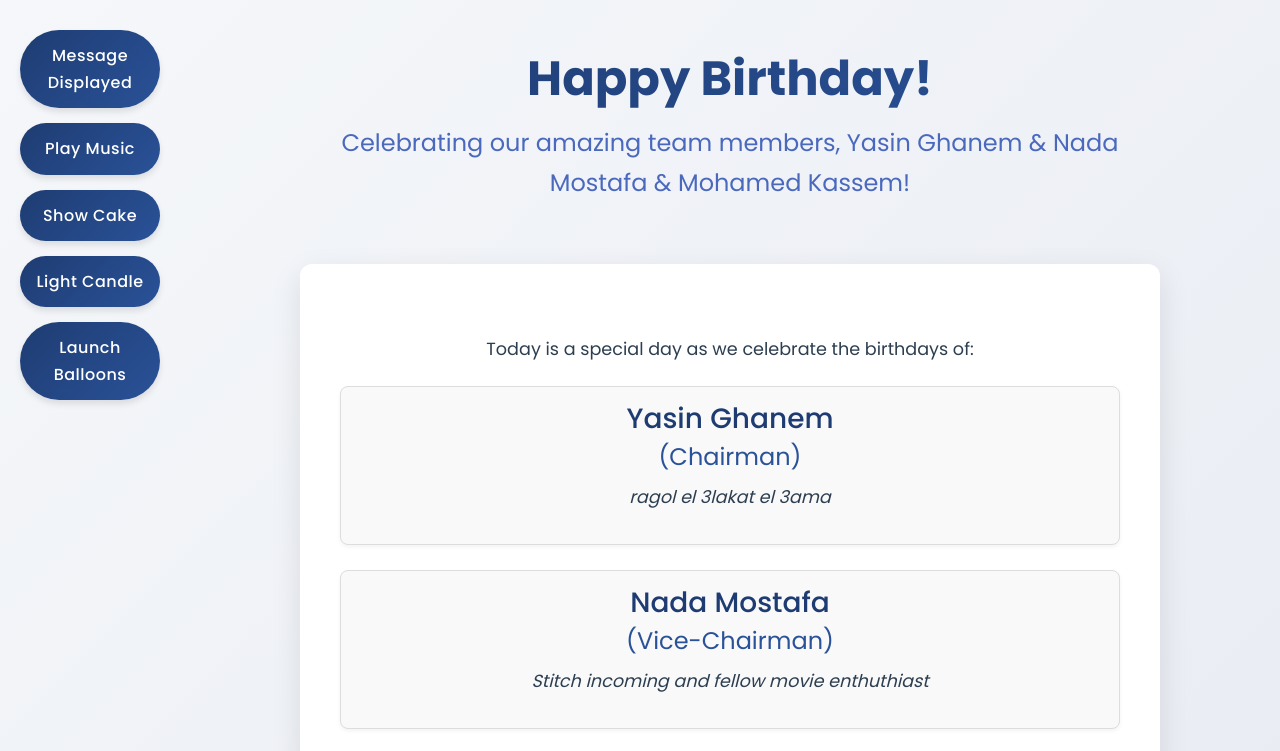
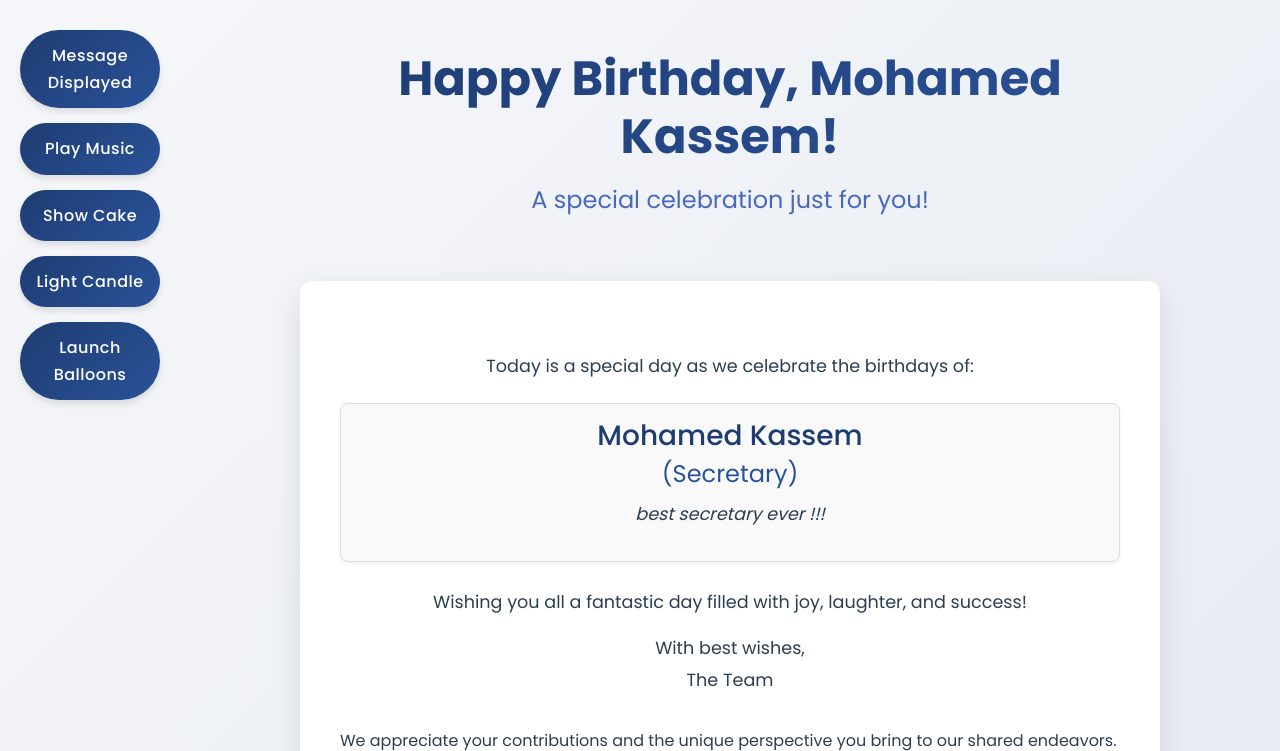
Before and after one commit to MohamedAbdElMoniedBadr/current_IEEE_birthday, a website: page index.html in a window 1280 px wide. Both pictures are taken after a click on the button "Display Message". Shown: the top 751 px of the page. Drawn offline with nearby package versions, Linux system fonts and the light colour scheme.

Commit message:
Update birthday page for Mohamed Kassem (2025-04-25)

```diff
--- a/index.html
+++ b/index.html
@@ -434,28 +434,16 @@
 
 		<div class="main-container">
 			<div class="header">
-				<h1 class="birthday-title">Happy Birthday!</h1>
-				<p class="subtitle">Celebrating our amazing team members, Yasin Ghanem & Nada Mostafa & Mohamed Kassem!</p>
+				<h1 class="birthday-title">Happy Birthday, Mohamed Kassem!</h1>
+				<p class="subtitle">A special celebration just for you!</p>
 			</div>
 
 			<div class="celebration-card" id="messageCard">
 				<div class="message-section" id="messageSection"><p>Today is a special day as we celebrate the birthdays of:</p><div style="margin-top: 20px;">
       <div class="birthday-person-card" style="margin-bottom: 25px; padding: 15px; border: 1px solid #ddd; border-radius: 8px; background-color: #f9f9f9; box-shadow: 0 2px 4px rgba(0,0,0,0.05);">
-         <h3 style="margin-top: 0; color: #1e3c72;">Yasin Ghanem</h3>
-         <h4 style="font-weight: normal; color: #2a5298; margin-top: 5px; margin-bottom: 10px;">(Chairman)</h4>
-         <p><em>ragol el 3lakat el 3ama</em></p>
-      </div>
-
-      <div class="birthday-person-card" style="margin-bottom: 25px; padding: 15px; border: 1px solid #ddd; border-radius: 8px; background-color: #f9f9f9; box-shadow: 0 2px 4px rgba(0,0,0,0.05);">
-         <h3 style="margin-top: 0; color: #1e3c72;">Nada Mostafa</h3>
-         <h4 style="font-weight: normal; color: #2a5298; margin-top: 5px; margin-bottom: 10px;">(Vice-Chairman)</h4>
-         <p><em>Stitch incoming and fellow movie enthuthiast</em></p>
-      </div>
-
-      <div class="birthday-person-card" style="margin-bottom: 25px; padding: 15px; border: 1px solid #ddd; border-radius: 8px; background-color: #f9f9f9; box-shadow: 0 2px 4px rgba(0,0,0,0.05);">
          <h3 style="margin-top: 0; color: #1e3c72;">Mohamed Kassem</h3>
          <h4 style="font-weight: normal; color: #2a5298; margin-top: 5px; margin-bottom: 10px;">(Secretary)</h4>
-         <p><em>el ragal el 4ayl documentation el branch klo lwa7do</em></p>
+         <p><em>best secretary ever !!!</em></p>
       </div>
     </div><p>Wishing you all a fantastic day filled with joy, laughter, and success!</p><p>With best wishes,<br>The Team</p></div>
 					<p>We appreciate your contributions and the unique perspective you bring to our shared endeavors.
```
